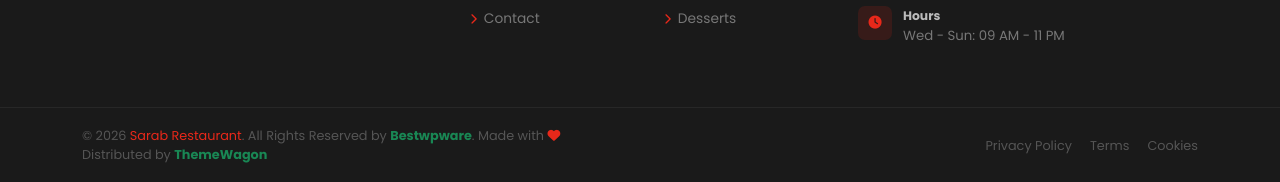
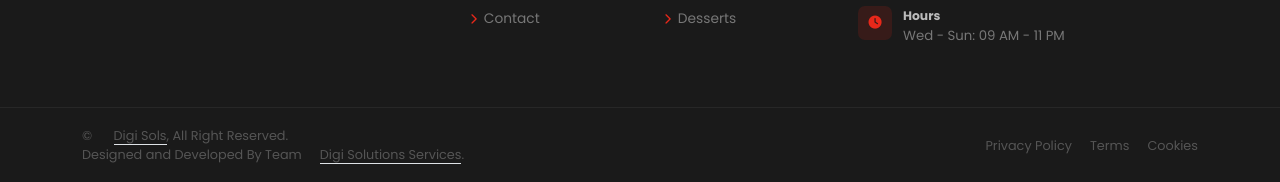
Before and after one commit to digisolsservices/sarab, a plain HTML site: page index.html in a window 1280 px wide. Shown: the part 11222-11404 px from the top of the page. Drawn offline with nearby package versions, Linux system fonts and the light colour scheme.

Commit message:
Update index.html

```diff
--- a/index.html
+++ b/index.html
@@ -1203,9 +1203,14 @@
          <div class="fbot">
             <div class="container">
                <div class="d-flex justify-content-between align-items-center flex-wrap gap-2">
-                  <p>&copy 2026 <span>Sarab Restaurant</span>. All Rights Reserved by <a target="_blank" class="mx-0 fw-bold text-success" href="https://bestwpware.com/">Bestwpware</a>. Made with <span><i class="fas fa-heart"></i></span>  <br>Distributed by <a target="_blank" class="mx-0 fw-bold text-success" href="https://themewagon.com">ThemeWagon</a></p>
-                  <div><a href="#">Privacy Policy</a><a href="#">Terms</a><a href="#">Cookies</a></div>
+                   <p>
+                    &copy; <a class="border-bottom" href="#">Digi Sols</a>, All Right Reserved.
+                    <br>
+                       Designed and Developed By Team<a class="border-bottom" href="https://github.com/digisolsservices/">Digi Solutions Services</a>.
+                  </p>
+				<div><a href="#">Privacy Policy</a><a href="#">Terms</a><a href="#">Cookies</a></div>
                </div>
+
             </div>
          </div>
       </footer>
```
